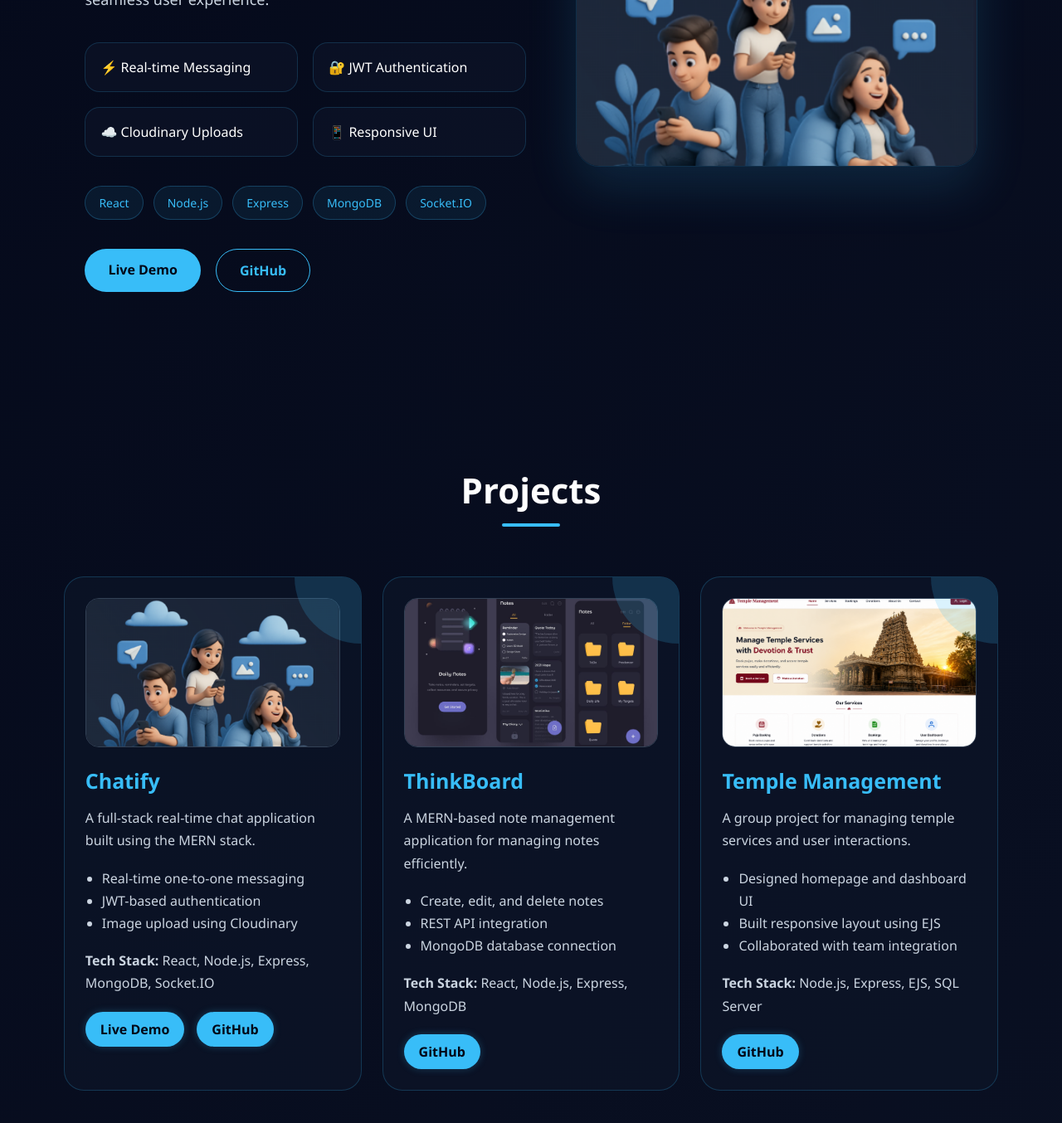
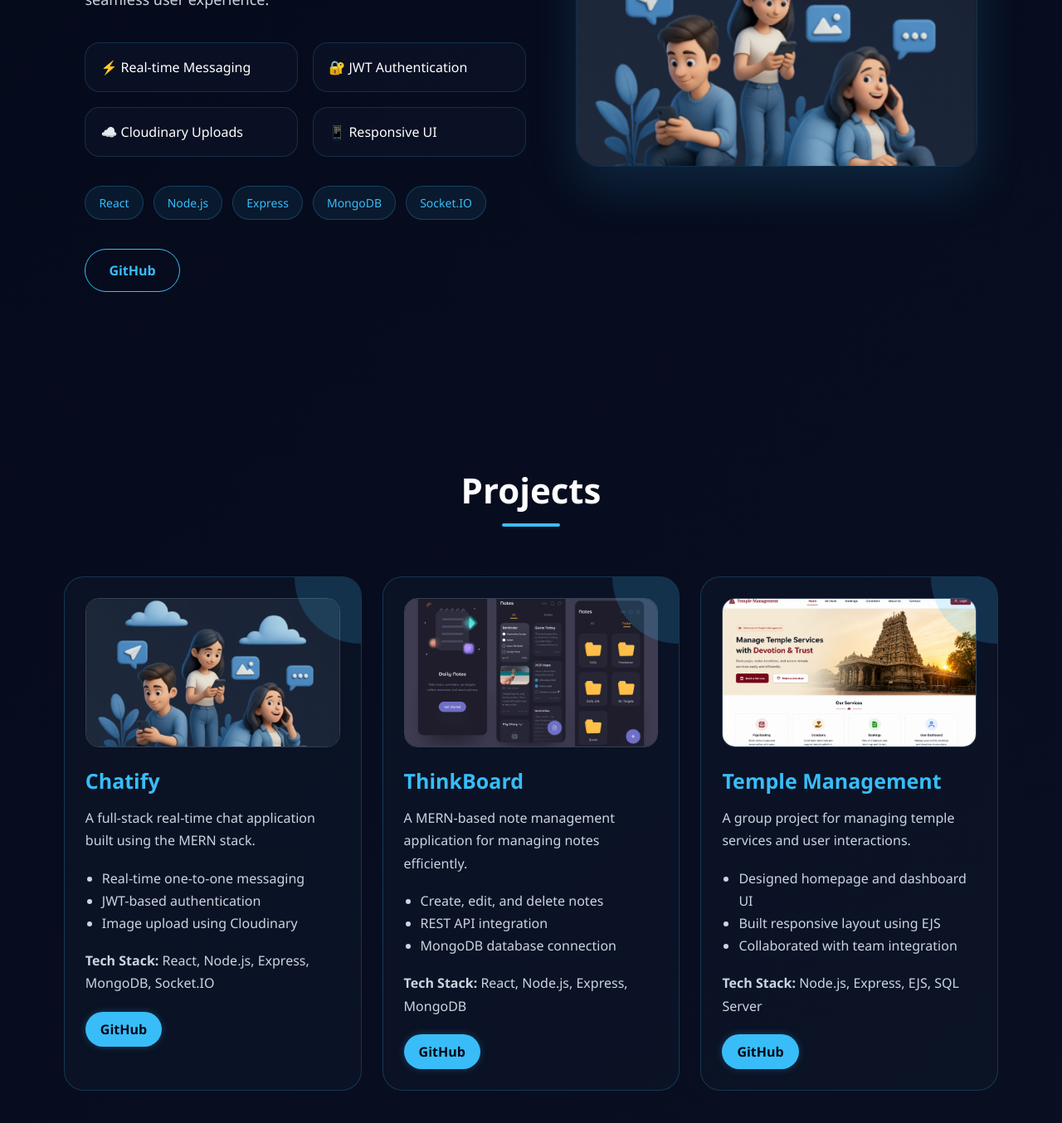
Before and after one commit to Karmugilan-vk/Portfolio, a React (Vite) app: page / in a window 1280 px wide. Shown: the part 2143-3497 px from the top of the page at 83% size. Built offline with nearby package versions, Linux system fonts and the light colour scheme.

Commit message:
Resume change

```diff
--- a/src/components/FeaturedProject.jsx
+++ b/src/components/FeaturedProject.jsx
@@ -55,13 +55,6 @@
           <div className="featured-buttons">
 
             <a
-              href="https://chatify-app-tnkv6.sevalla.app/"
-              target="_blank"
-            >
-              Live Demo
-            </a>
-
-            <a
               href="https://github.com/Karmugilan-vk/Chatify-app"
               target="_blank"
               className="outline-btn"
--- a/src/components/Projects.jsx
+++ b/src/components/Projects.jsx
@@ -15,7 +15,6 @@
           </ul>
           <p><strong>Tech Stack:</strong> React, Node.js, Express, MongoDB, Socket.IO</p>
           <div className="project-links">
-            <a href="https://chatify-app-tnkv6.sevalla.app/" target="_blank">Live Demo</a>
             <a href="https://github.com/Karmugilan-vk/Chatify-app" target="_blank">GitHub</a>
           </div>
         </div>
```
